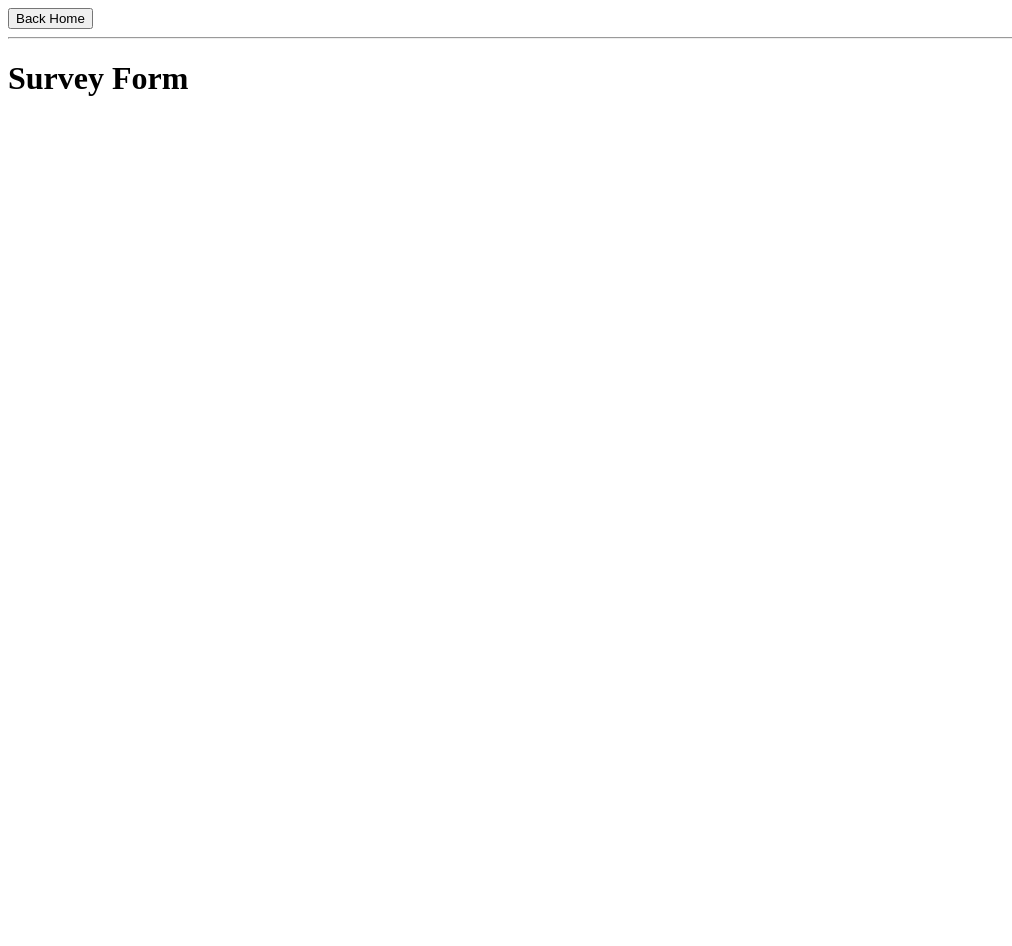
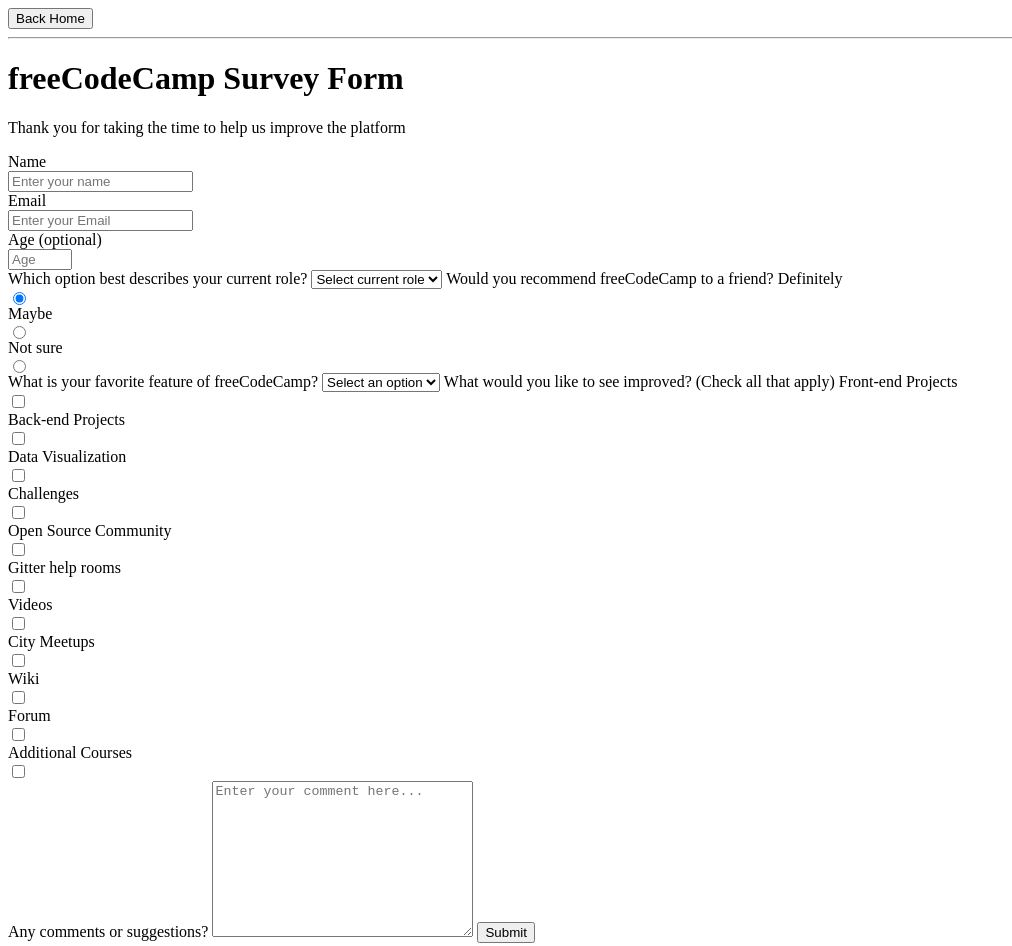
Before and after one commit to vetalapo/fcc-projects, a website: page projects/survey-form/survey-form.html in a window 1280 px wide. Shown: the whole page, without its empty margins (0-1012 px from the left). Before the commit the page ends 800 px from the top, so only its background shows below. Drawn offline with Linux system fonts and the light colour scheme.

Commit message:
Survey form html skeleton

```diff
--- a/projects/survey-form/survey-form.css
+++ b/projects/survey-form/survey-form.css
@@ -0,0 +1,3 @@
+input {
+    display: block;
+}
--- a/projects/survey-form/survey-form.html
+++ b/projects/survey-form/survey-form.html
@@ -12,7 +12,74 @@
         <button onclick="getBackHome()">Back Home</button>
         <hr>
         <main>
-            <h1>Survey Form</h1>
+            <h1 id="title">freeCodeCamp Survey Form</h1>
+            <p id="description">Thank you for taking the time to help us improve the platform</p>
+            <form id="survey-form" action="/survey">
+                <label id="name-label" for="name">Name</label>
+                <input id="name" name="name" placeholder="Enter your name" required>
+
+                <label id="email-label" for="email">Email</label>
+                <input type="email" id="email" name="email" placeholder="Enter your Email" required>
+
+                <label id="number-label" for="number">Age (optional)</label>
+                <input id="number" name="age" type="number" min="10" max="130" placeholder="Age">
+
+                <label for="">Which option best describes your current role?</label>
+                <select id="dropdown" name="role">
+                    <option disabled selected value="">Select current role</option>
+                    <option value="student">Student</option>
+                    <option value="job">Full Time Job</option>
+                    <option value="learner">Full Time Learner</option>
+                    <option value="preferNo">Prefer Not To Say</option>
+                    <option value="other">Other</option>
+                </select>
+
+                <label>Would you recommend freeCodeCamp to a friend?</label>
+                <label for="user-recommend-definitely-radio">Definitely</label>
+                <input type="radio" id="user-recommend-definitely-radio" name="user-recommend" value="definitely" checked>
+                <label for="user-recommend-maybe-radio">Maybe</label>
+                <input type="radio" id="user-recommend-maybe-radio" name="user-recommend" value="maybe">
+                <label for="user-recommend-not-sure-radio">Not sure</label>
+                <input type="radio" id="user-recommend-not-sure-radio" name="user-recommend" value="notSure">
+
+                <label for="">What is your favorite feature of freeCodeCamp?</label>
+                <select id="favorite-feature-dropdown" name="favorite-feature">
+                    <option selected disabled value="">Select an option</option>
+                    <option value="challenges">Challenges</option>
+                    <option value="projects">Projects</option>
+                    <option value="community">Community</option>
+                    <option value="openSource">Open Source</option>
+                </select>
+
+                <label>What would you like to see improved? (Check all that apply)</label>
+                <label for="prefer-front-end-checkbox">Front-end Projects</label>
+                <input type="checkbox" name="prefer" id="prefer-front-end-checkbox" value="front-end">
+                <label for="prefer-back-end-checkbox">Back-end Projects</label>
+                <input type="checkbox" name="prefer" id="prefer-back-end-checkbox" value="back-end">
+                <label for="prefer-data-visualization-checkbox">Data Visualization</label>
+                <input type="checkbox" name="prefer" id="prefer-data-visualization-checkbox" value="data-visualization">
+                <label for="prefer-challenges-checkbox">Challenges</label>
+                <input type="checkbox" name="prefer" id="prefer-challenges-checkbox" value="challenges">
+                <label for="prefer-open-source-checkbox">Open Source Community</label>
+                <input type="checkbox" name="prefer" id="prefer-open-source-checkbox" value="open-source">
+                <label for="prefer-gitter-checkbox">Gitter help rooms</label>
+                <input type="checkbox" name="prefer" id="prefer-gitter-checkbox" value="gitter">
+                <label for="prefer-videos-checkbox">Videos</label>
+                <input type="checkbox" name="prefer" id="prefer-videos-checkbox" value="videos">
+                <label for="prefer-meetups-checkbox">City Meetups</label>
+                <input type="checkbox" name="prefer" id="prefer-meetups-checkbox" value="meetups">
+                <label for="prefer-wiki-checkbox">Wiki</label>
+                <input type="checkbox" name="prefer" id="prefer-wiki-checkbox" value="wiki">
+                <label for="prefer-forum-checkbox">Forum</label>
+                <input type="checkbox" name="prefer" id="prefer-forum-checkbox" value="forum">
+                <label for="prefer-additional-counces-checkbox">Additional Courses</label>
+                <input type="checkbox" name="prefer" id="prefer-additional-counces-checkbox" value="additional-counces">
+
+                <label>Any comments or suggestions?</label>
+                <textarea name="suggestions" id="" cols="30" rows="10" placeholder="Enter your comment here..."></textarea>
+
+                <button type="submit" id="submit">Submit</button>
+            </form>
         </main>
         <script type="application/javascript" src="https://cdn.freecodecamp.org/testable-projects-fcc/v1/bundle.js"></script>
         <script type="application/javascript" src="survey-form.js"></script>
```
